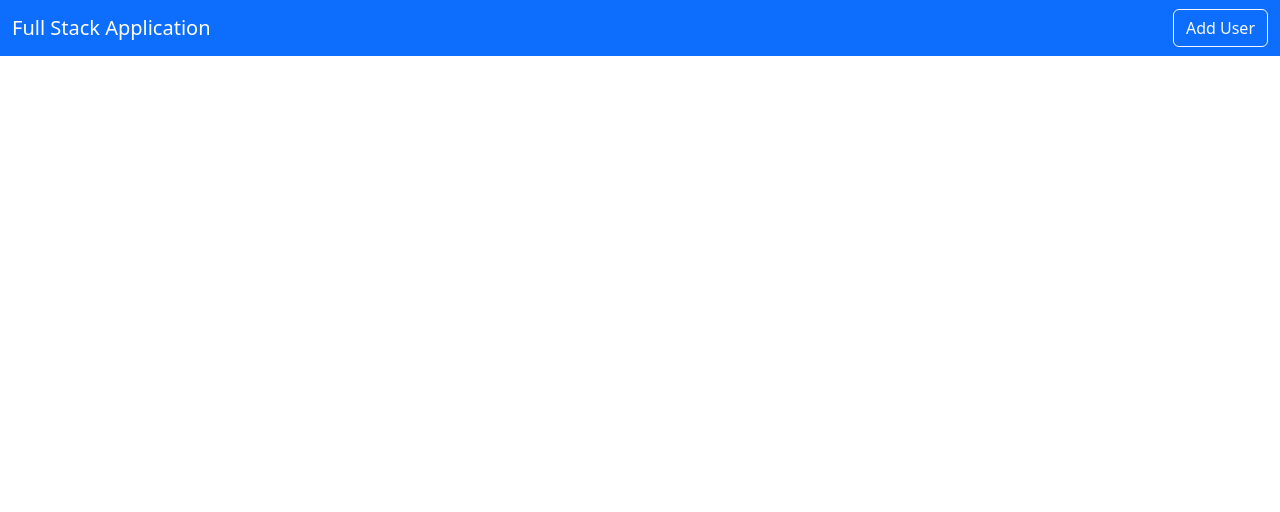
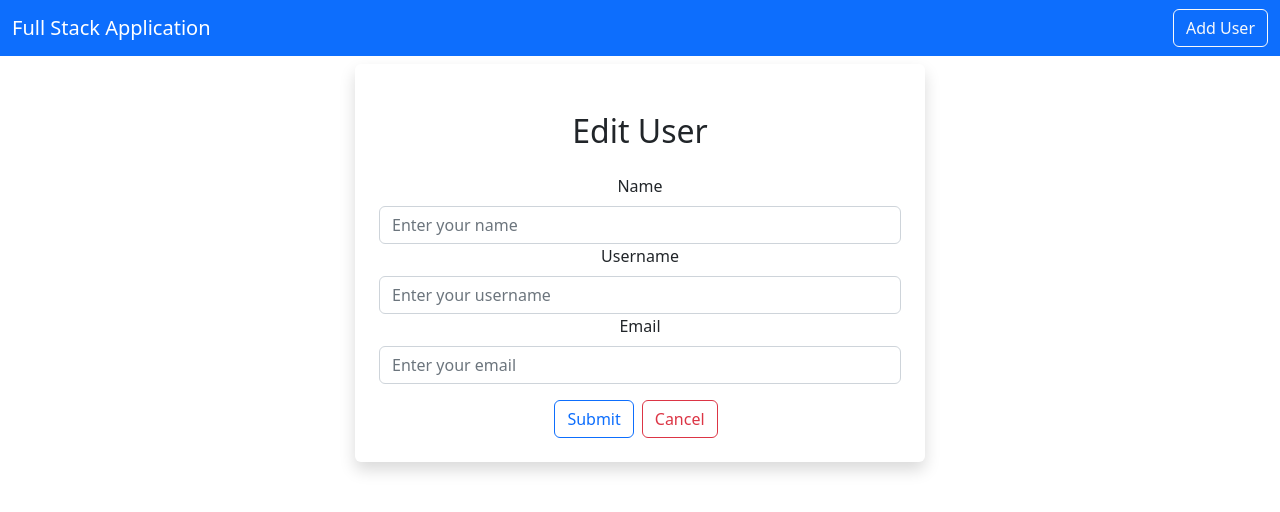
Before and after one commit to krgirard33/fullstack-front-tutorial, a React (Create React App) app: page /edituser/1 in a window 1280 px wide. Shown: the top 512 px of the page. Built offline with nearby package versions, Linux system fonts and the light colour scheme; no server answers.

Commit message:
EditUser function added

```diff
--- a/src/App.js
+++ b/src/App.js
@@ -4,6 +4,7 @@
 import Home from './pages/Home';
 import {BrowserRouter as Router, Routes, Route} from 'react-router-dom';
 import AddUser from './users/AddUser';
+import EditUser from './users/EditUser';
 
 function App() {
   return (
@@ -12,7 +13,8 @@
         <Navbar/>
         <Routes>
           <Route exact path="/" element={<Home/>}/>
-          <Route exact path="/adduser" element={<AddUser/>}/>
+          <Route exact path="/adduser" element={<AddUser />} />
+          <Route exact path="/edituser/:id" element={<EditUser />} />
         </Routes>
       </Router>
     </div>
--- a/src/layout/navbar.js
+++ b/src/layout/navbar.js
@@ -15,7 +15,7 @@
                         aria-expanded="false"
                         aria-label="Toggle navigation"
                     >
-                    <span className="navbar-toggler-icon"></span>
+                        <span className="navbar-toggler-icon"></span>
                     </button>
 
                     <Link className="btn btn-outline-light" to="/adduser">Add User</Link>
--- a/src/pages/Home.js
+++ b/src/pages/Home.js
@@ -1,5 +1,6 @@
 import React, { useState, useEffect } from "react";
 import axios from "axios";
+import { Link } from "react-router-dom";
 
 export default function Home() {
     const [users, setUsers] = useState([]);
@@ -37,7 +38,9 @@
                                 <td>{user.email}</td>
                                 <td>
                                     <button className="btn btn-primary mx-2">View</button>
-                                    <button className="btn btn-outline-primary mx-2">Edit</button>
+                                    <Link className="btn btn-outline-primary mx-2"
+                                        to={`/edituser/${user.id}`}
+                                    >Edit</Link>
                                     <button className="btn btn-danger mx-2">Delete</button>
                                 </td>
                             </tr>
--- a/src/users/EditUser.js
+++ b/src/users/EditUser.js
@@ -0,0 +1,89 @@
+import axios from "axios";
+import React, { useEffect, useState } from "react";
+import { Link, useNavigate, useParams } from "react-router-dom";
+
+export default function EditUser() {
+    let navigate = useNavigate();
+
+    const { id } = useParams();
+
+    const [user, setUser] = useState({
+        name: "",
+        username: "",
+        email: "",
+    });
+
+    const { name, username, email } = user;
+
+    const onInputChange = (e) => {
+        setUser({ ...user, [e.target.name]: e.target.value });
+    };
+
+    useEffect(() => {
+        loadUser();
+    }, []);
+
+    const onSubmit = async (e) => {
+        e.preventDefault();
+        await axios.put(`http://localhost:8080/user/${id}`, user);
+        navigate("/");
+    };
+
+    const loadUser = async () => {
+        const result = await axios.get(`http://localhost:8080/user/${id}`)
+        setUser(result.data)
+    }
+
+    return (
+        <div className="container">
+            <div className="row">
+                <div className="col-md-6 offset-md-3 boarder rounded p-4 mt-2 shadow">
+                    <h2 className="text-center m-4">Edit User</h2>
+                    <form onSubmit={(e) => onSubmit(e)}>
+                        <div className="mb-3">
+                            <label htmlFor="Name" className="form-label">
+                                Name
+                            </label>
+                            <input
+                                type={"text"}
+                                className="form-control"
+                                placeholder="Enter your name"
+                                name="name"
+                                value={name}
+                                onChange={(e) => onInputChange(e)}
+                            />
+                            <label htmlFor="Username" className="form-label">
+                                Username
+                            </label>
+                            <input
+                                type={"text"}
+                                className="form-control"
+                                placeholder="Enter your username"
+                                name="username"
+                                value={username}
+                                onChange={(e) => onInputChange(e)}
+                            />
+                            <label htmlFor="Email" className="form-label">
+                                Email
+                            </label>
+                            <input
+                                type={"text"}
+                                className="form-control"
+                                placeholder="Enter your email"
+                                name="email"
+                                value={email}
+                                onChange={(e) => onInputChange(e)}
+                            />
+                        </div>
+                        <button type="submit" className="btn btn-outline-primary">
+                            Submit
+                        </button>
+                        <Link className="btn btn-outline-danger mx-2" to="/">
+                            Cancel
+                        </Link>
+                    </form>
+                </div>
+            </div>
+        </div>
+    );
+}
```
